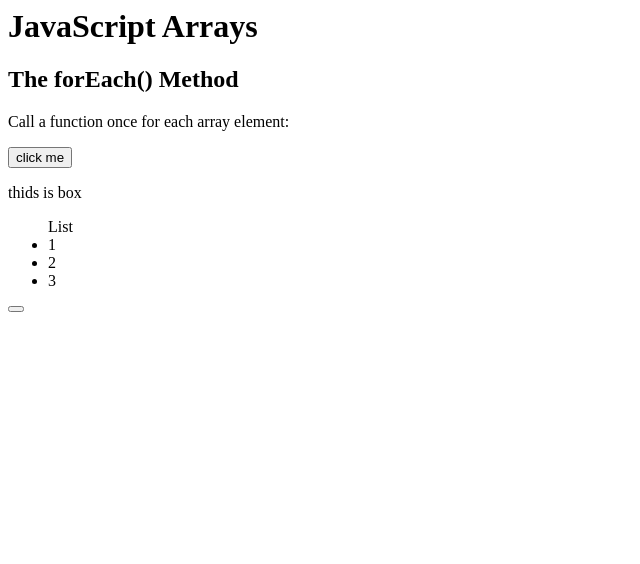
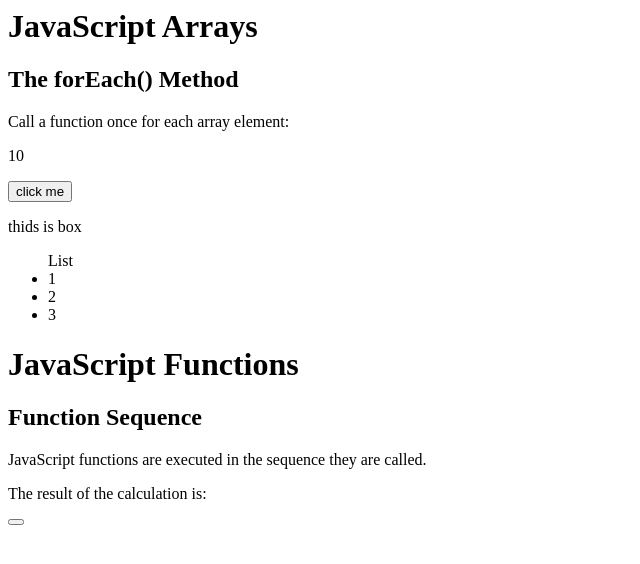
Before and after one commit to KrishK060/javascript, a plain HTML site: page index.html in a window 1280 px wide. Shown: the whole page, without its empty margins (0-640 px from the left). Drawn offline with Linux system fonts and the light colour scheme.

Commit message:
modifies callback folder

```diff
--- a/callback.js
+++ b/callback.js
@@ -11,17 +11,28 @@
 //     getdata(2);
 // });
 
-const getPromise=()=>{
-    return new Promise((resolve,reject)=>{
-        console.log("i am");
-        resolve("sucess")
-    })
-};
+// const getPromise=()=>{
+//     return new Promise((resolve,reject)=>{
+//         console.log("i am");
+//         resolve("sucess")
+//     })
+// };
 
-let promise = getPromise();
-promise.then((res)=>{
-    console.log("promise fullfilled",res);
-});
-promise.catch((err)=>{
-    console.log("rejected",err);
-});
+// let promise = getPromise();
+// promise.then((res)=>{
+//     console.log("promise fullfilled",res);
+// });
+// promise.catch((err)=>{
+//     console.log("rejected",err);
+// });
+function myDisplayer(some) {
+    document.getElementById("demo").innerHTML = some;
+  }
+
+  function myCalculator(num1, num2) {
+    let sum = num1 + num2;
+    return sum;
+  }
+
+  let result = myCalculator(5, 5);
+  myDisplayer(result);
--- a/index.html
+++ b/index.html
@@ -17,7 +17,12 @@
          <li>3</li>
     </ul>
 </div>
+<h1>JavaScript Functions</h1>
+<h2>Function Sequence</h2>
+<p>JavaScript functions are executed in the sequence they are called.</p>
 
+<p>The result of the calculation is:</p>
+<p id="demo"></p>
 <button id="btn2"></button>
 
 
```
